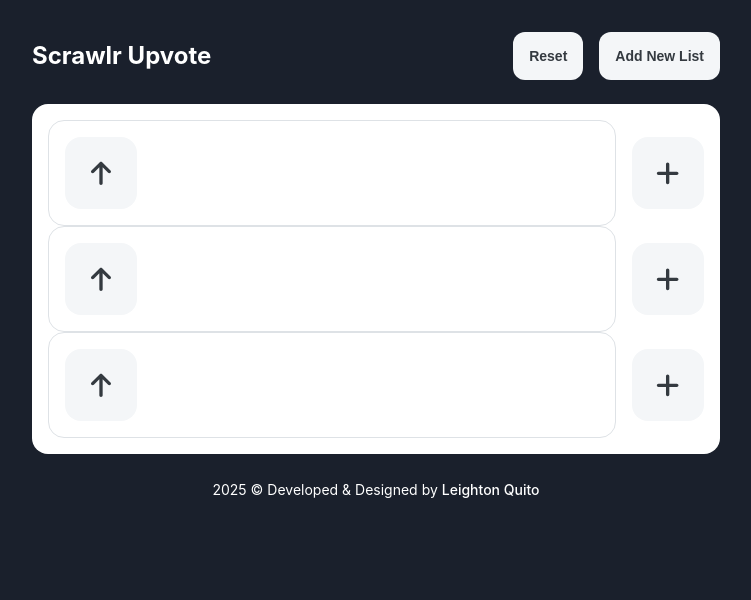
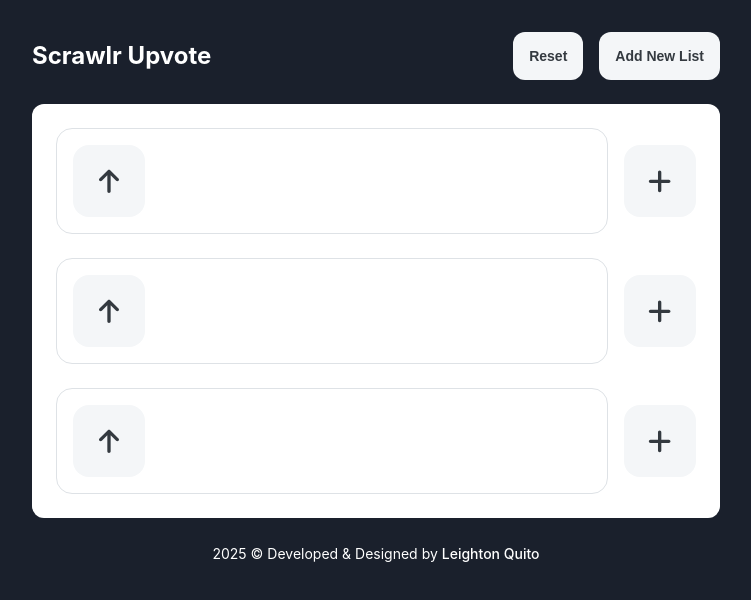
Before and after one commit to iamleigh/scrawlr-upvote, a React (Vite) app: page / in a window 1280 px wide. Shown: the top 600 px of the page, without its empty margins (264-1015 px from the left). Built offline with nearby package versions, Linux system fonts and the light colour scheme.

Commit message:
fix(card): Improve component styles

```diff
--- a/src/components/atoms/Card/Card.module.scss
+++ b/src/components/atoms/Card/Card.module.scss
@@ -1,5 +1,10 @@
+@use "../../../assets/scss/utils.scss" as *;
+
 .suc-card {
-	background: #ffffff;
-	padding: 16px;
-	border-radius: 16px;
+	display: flex;
+	flex-direction: column;
+	gap: $spacing-lg;
+	padding: $spacing-lg;
+	border-radius: $radius-md;
+	background: var(--color-neutral-light);
 }
```
